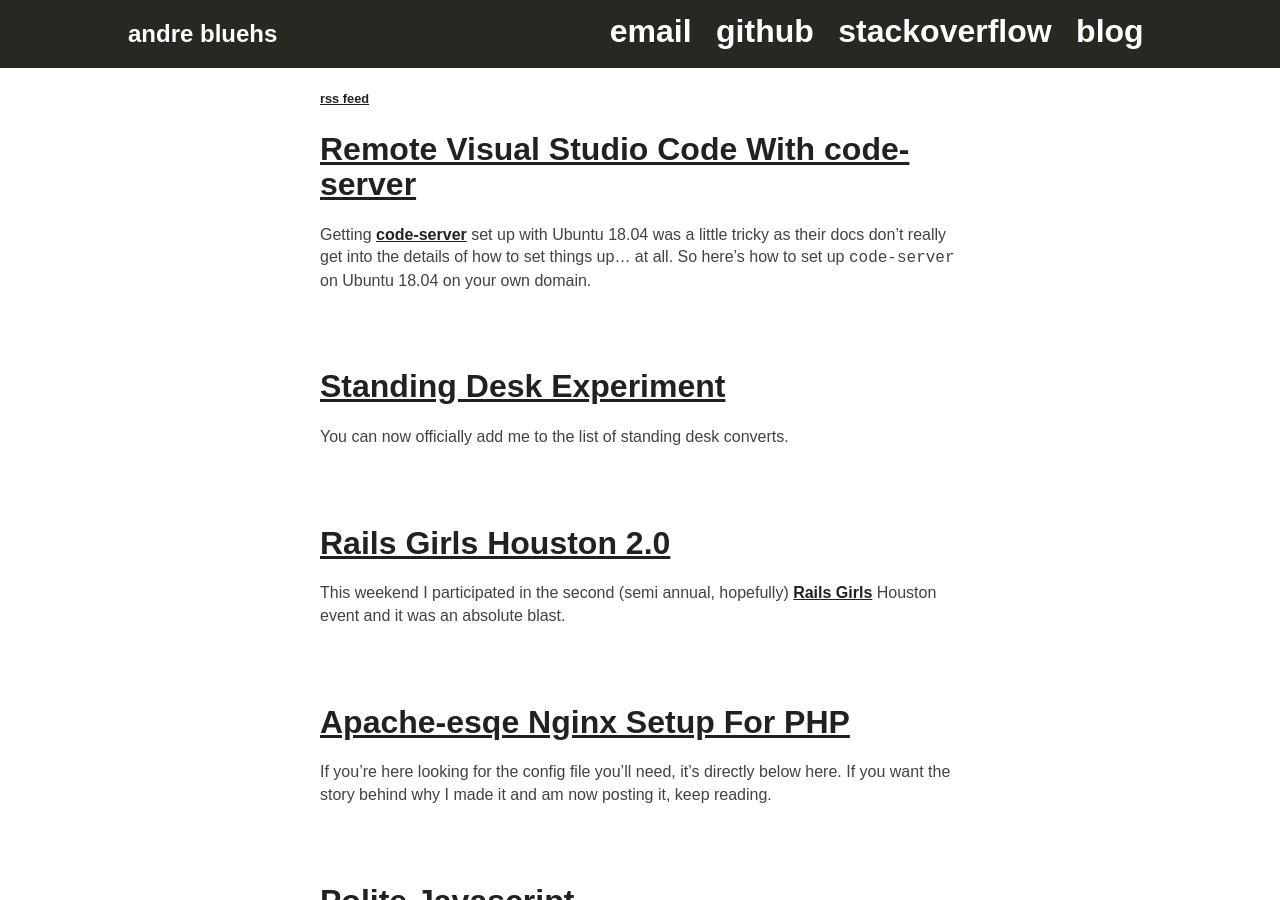
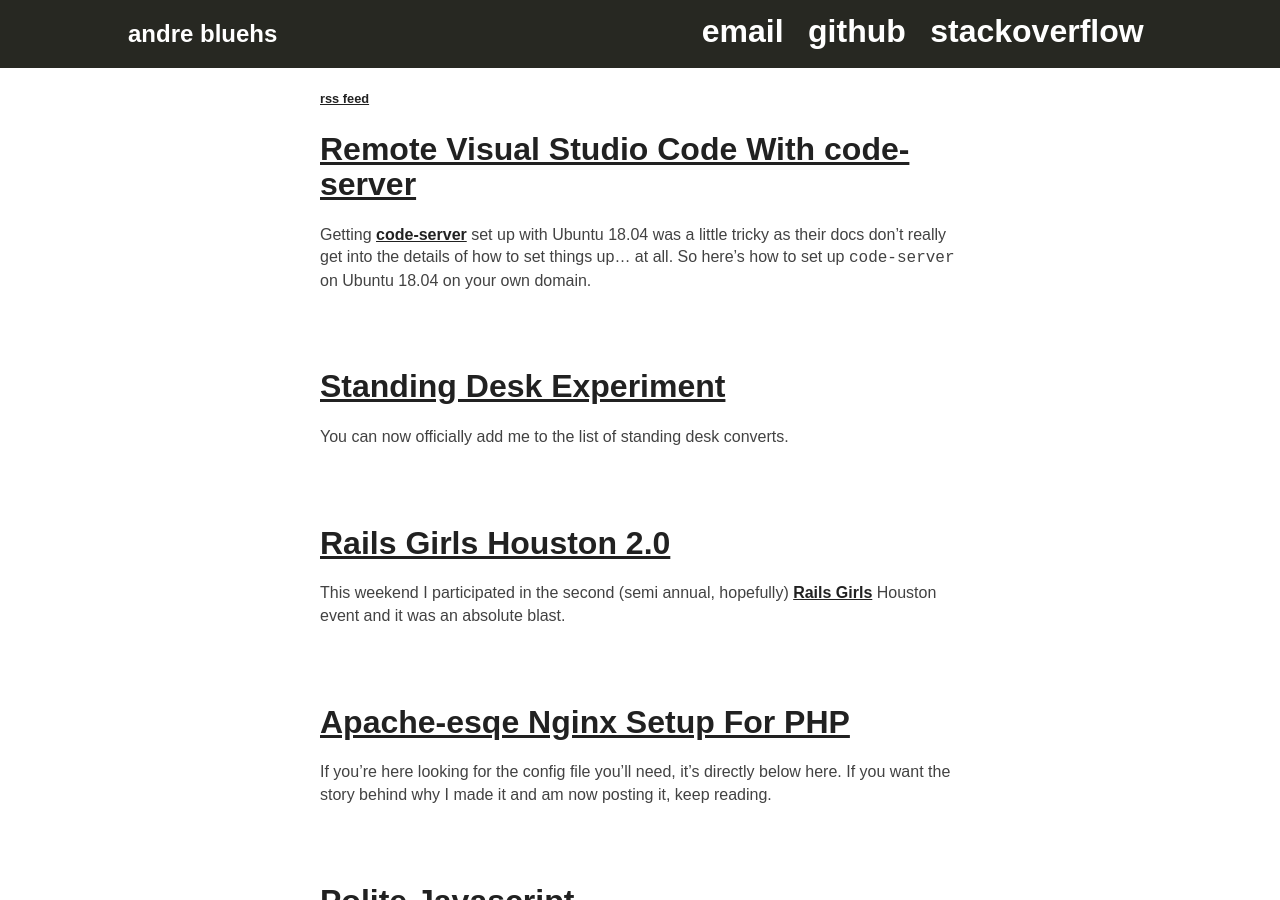
Before and after one commit to helloandre/andrebluehs.net, a Jekyll site: the page built from blog/index.html, in a window 1280 px wide and 900 px high. Built offline with Jekyll 4.4.1, drawn with Linux system fonts in a browser that asks for light colours; some web fonts are replaced.

Commit message:
hide the shame of 10+ year old blogs

```diff
--- a/_layouts/default.html
+++ b/_layouts/default.html
@@ -9,11 +9,11 @@
     <meta name="author" content="Andre Bluehs">
 
     {% if jekyll.environment == "production" %}
-        <link rel="shortcut icon" href="{{ site.cdn_url }}/img/favicon.png" />
-        <link rel="stylesheet" href="{{ site.cdn_url }}/css/style.css">
+        <link rel="shortcut icon" href="/img/favicon.png" />
+        <link rel="stylesheet" href="/css/style.css">
     {% else %}
-        <link rel="shortcut icon" href="http://localhost:4000/img/favicon.png" />
-        <link rel="stylesheet" href="http://localhost:4000/css/style.css">
+        <link rel="shortcut icon" href="/img/favicon.png" />
+        <link rel="stylesheet" href="/css/style.css">
     {% endif %}
 </head>
 
@@ -28,7 +28,6 @@
                     <li><a id='location'>email</a></li>
                     <li><a href='https://github.com/helloandre' target='_blank'>github</a></li>
                     <li><a href='http://stackoverflow.com/users/50/helloandre' target='_blank'>stackoverflow</a></li>
-                    <li><a href='/blog'>blog</a></li>
                 </ul>
             </div>
         </div>
--- a/_layouts/post.html
+++ b/_layouts/post.html
@@ -27,7 +27,6 @@
                 <li><a id='location'>email</a></li>
                 <li><a href='https://github.com/helloandre' target='_blank'>github</a></li>
                 <li><a href='http://stackoverflow.com/users/50/helloandre' target='_blank'>stackoverflow</a></li>
-                <li><a href='/blog'>blog</a></li>
             </ul>
         </div>
     </div>
--- a/index.html
+++ b/index.html
@@ -13,7 +13,6 @@ layout: index
         >stackoverflow</a
       >
     </li>
-    <li><a href="/blog">blog</a></li>
   </ul>
 </div>
 <script>
```
Also changed, not shown: README.md.
